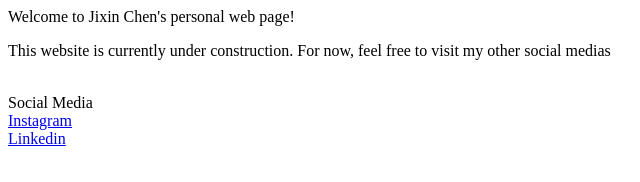
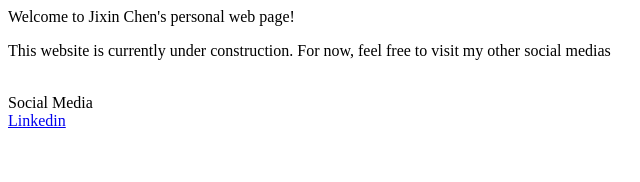
Before and after one commit to VA2QED/VA2QED.github.io, a plain HTML site: page index.html in a window 1280 px wide. Shown: the full height of the page, 0-640 px from the left. Drawn offline with Linux system fonts and the light colour scheme.

Commit message:
removed instagram

```diff
--- a/index.html
+++ b/index.html
@@ -12,24 +12,10 @@
         This website is currently under construction. For now, feel free to visit my other social medias
     </p>
     <br>
-    <!--
-    <t4>
-        Contact
-    </t4>
-    <br>
-    <a href="mailto:matthewchen04@outlook.com">
-        matthewchen04@outlook.com
-    </a>
-    <br>
--->
     <t4>
         Social Media
     </t4>
     <br>
-    <a href="https://www.instagram.com/stem_with_matt/">
-        Instagram
-    </a>
-    <br>
     <a href="https://www.linkedin.com/in/jixin-chen-48a97022a/">Linkedin</a>
 
     </body>
```
